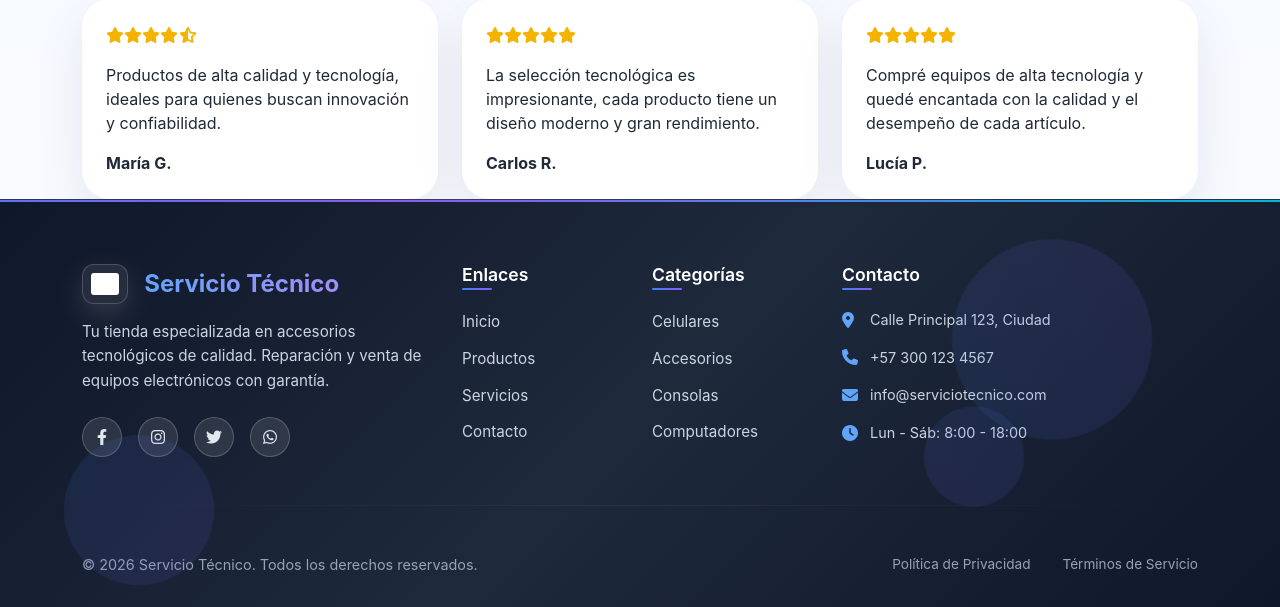
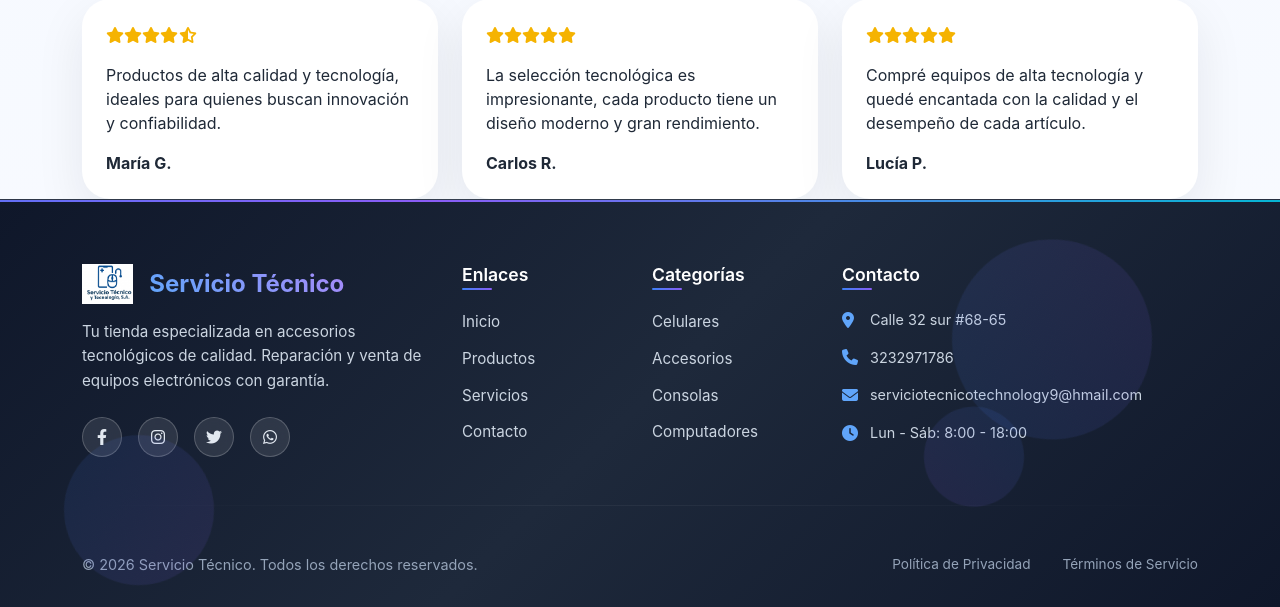
Before and after one commit to camilouan/servicio-tecnico-web, a Django app: page / in a window 1280 px wide. Shown: the part 2183-2790 px from the top of the page. Run offline with Django 5.2, Linux system fonts and the light colour scheme; data comes from the database, SQL or seed files in the repository; data that the repository does not hold is empty.

Commit message:
ajustando datos de pie de pagina

```diff
--- a/inventario/static/inventario/css/styles.css
+++ b/inventario/static/inventario/css/styles.css
@@ -392,18 +392,25 @@ main {
 }
 
 .footer-logo {
+  height: 40px;
   width: auto;
-  filter: brightness(0) invert(1);
+  max-width: 180px;
+  filter: none;
+  background: transparent;
+  padding: 0;
   transition: transform 0.3s ease;
-}
-
-.footer .navbar-brand-logo {
-  height: 40px;
 }
 
 .footer-logo:hover {
   transform: scale(1.05);
 }
+
+.footer .footer-brand {
+  display: flex;
+  align-items: center;
+  gap: 1rem;
+}
+
 
 .footer-title {
   color: #ffffff;
--- a/inventario/templates/base.html
+++ b/inventario/templates/base.html
@@ -77,7 +77,7 @@
             <!-- Logo y descripción -->
             <div class="col-lg-4 col-md-6">
                 <div class="footer-brand mb-3">
-                    <img src="{% static 'img/logo.png' %}" alt="Servicio Técnico" class="navbar-brand-logo footer-logo">
+                    <img src="{% static 'img/logo.png' %}" alt="Servicio Técnico" class="footer-logo">
                     <h5 class="footer-title">Servicio Técnico</h5>
                 </div>
                 <p class="footer-description">
@@ -120,15 +120,15 @@
                 <div class="contact-info">
                     <div class="contact-item">
                         <i class="fas fa-map-marker-alt"></i>
-                        <span>Calle Principal 123, Ciudad</span>
+                        <span>Calle 32 sur #68-65</span>
                     </div>
                     <div class="contact-item">
                         <i class="fas fa-phone"></i>
-                        <span>+57 300 123 4567</span>
+                        <span>3232971786</span>
                     </div>
                     <div class="contact-item">
                         <i class="fas fa-envelope"></i>
-                        <span>info@serviciotecnico.com</span>
+                        <span>serviciotecnicotechnology9@hmail.com</span>
                     </div>
                     <div class="contact-item">
                         <i class="fas fa-clock"></i>
```
